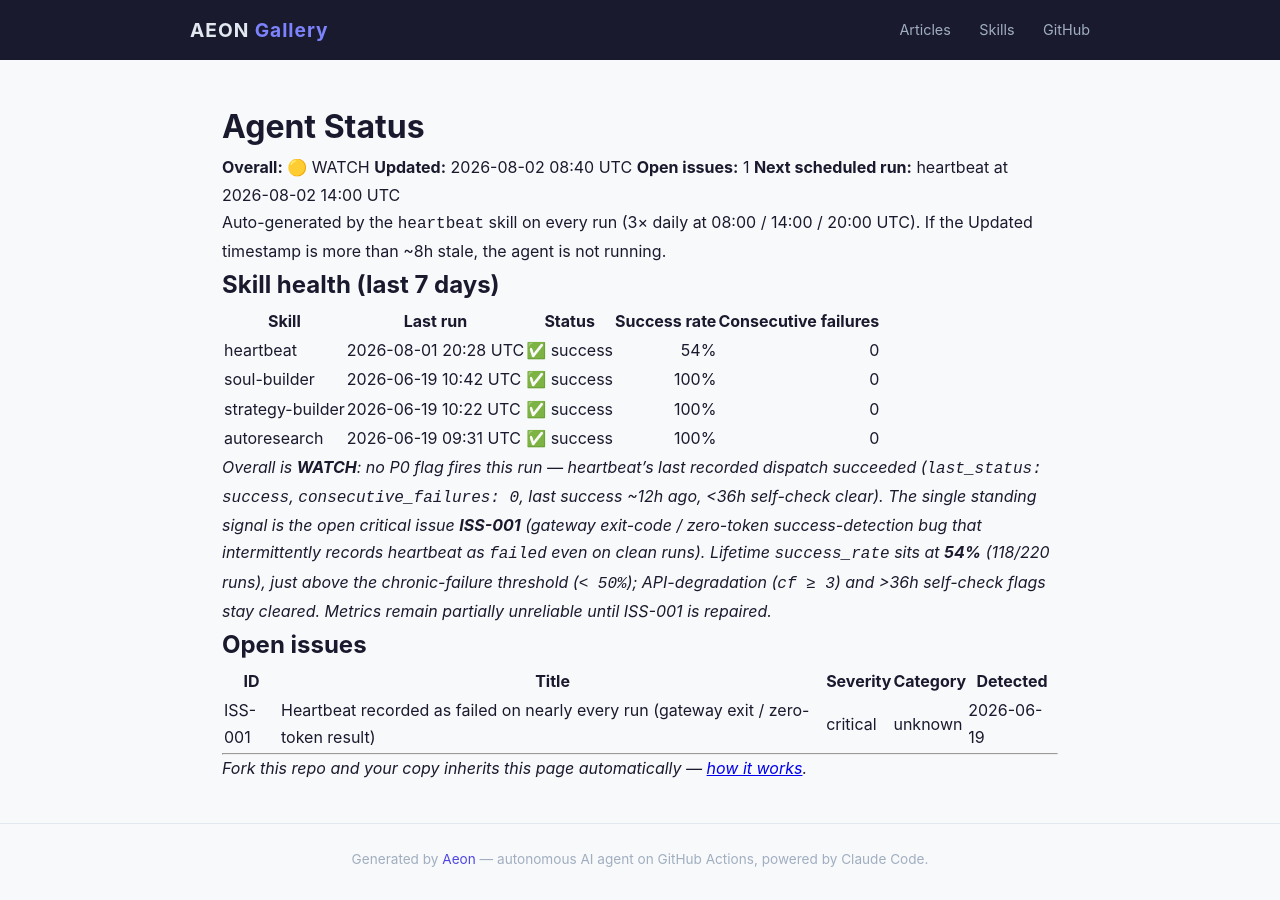
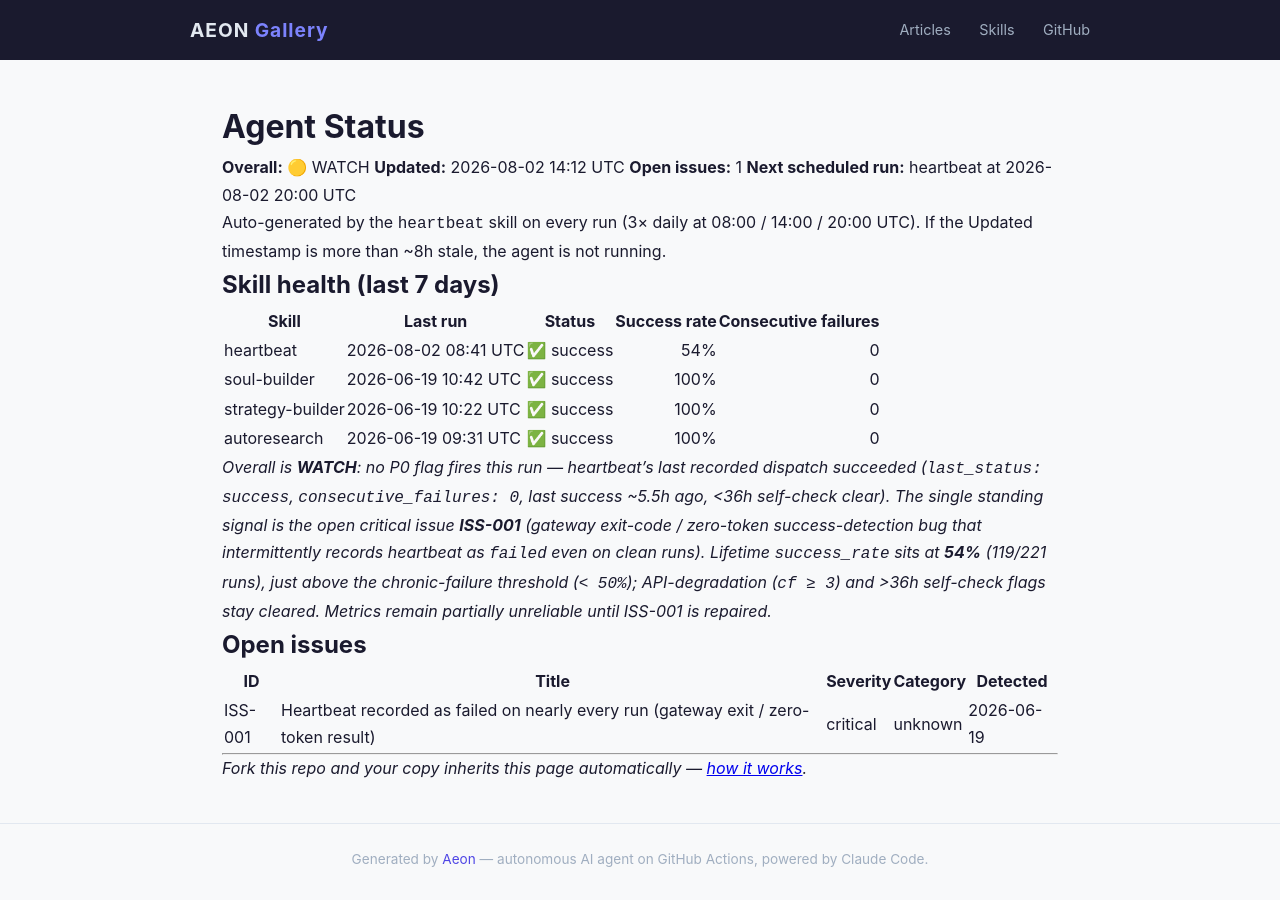
Before and after one commit to RickCrosschain/aeon, a Jekyll site: the page built from docs/status.md, in a window 1280 px wide. Built offline with Jekyll 4.4.1, drawn with Linux system fonts in a browser that asks for light colours.

Commit message:
chore(heartbeat): auto-commit 2026-08-02

```diff
--- a/docs/status.md
+++ b/docs/status.md
@@ -7,9 +7,9 @@
 # Agent Status
 
 **Overall:** 🟡 WATCH
-**Updated:** 2026-08-02 08:40 UTC
+**Updated:** 2026-08-02 14:12 UTC
 **Open issues:** 1
-**Next scheduled run:** heartbeat at 2026-08-02 14:00 UTC
+**Next scheduled run:** heartbeat at 2026-08-02 20:00 UTC
 
 Auto-generated by the `heartbeat` skill on every run (3× daily at 08:00 / 14:00 / 20:00 UTC). If the Updated timestamp is more than ~8h stale, the agent is not running.
 
@@ -17,12 +17,12 @@
 
 | Skill | Last run | Status | Success rate | Consecutive failures |
 |-------|----------|--------|-------------:|---------------------:|
-| heartbeat | 2026-08-01 20:28 UTC | ✅ success | 54% | 0 |
+| heartbeat | 2026-08-02 08:41 UTC | ✅ success | 54% | 0 |
 | soul-builder | 2026-06-19 10:42 UTC | ✅ success | 100% | 0 |
 | strategy-builder | 2026-06-19 10:22 UTC | ✅ success | 100% | 0 |
 | autoresearch | 2026-06-19 09:31 UTC | ✅ success | 100% | 0 |
 
-_Overall is **WATCH**: no P0 flag fires this run — heartbeat's last recorded dispatch succeeded (`last_status: success`, `consecutive_failures: 0`, last success ~12h ago, <36h self-check clear). The single standing signal is the open critical issue **ISS-001** (gateway exit-code / zero-token success-detection bug that intermittently records heartbeat as `failed` even on clean runs). Lifetime `success_rate` sits at **54%** (118/220 runs), just above the chronic-failure threshold (`< 50%`); API-degradation (`cf ≥ 3`) and >36h self-check flags stay cleared. Metrics remain partially unreliable until ISS-001 is repaired._
+_Overall is **WATCH**: no P0 flag fires this run — heartbeat's last recorded dispatch succeeded (`last_status: success`, `consecutive_failures: 0`, last success ~5.5h ago, <36h self-check clear). The single standing signal is the open critical issue **ISS-001** (gateway exit-code / zero-token success-detection bug that intermittently records heartbeat as `failed` even on clean runs). Lifetime `success_rate` sits at **54%** (119/221 runs), just above the chronic-failure threshold (`< 50%`); API-degradation (`cf ≥ 3`) and >36h self-check flags stay cleared. Metrics remain partially unreliable until ISS-001 is repaired._
 
 ## Open issues
 
--- a/memory/token-usage.csv
+++ b/memory/token-usage.csv
@@ -121,3 +121,4 @@
 2026-08-01,heartbeat,claude-opus-4-8,2100,6082,500223,40774
 2026-08-01,heartbeat,claude-opus-4-8,2239,7006,777711,60850
 2026-08-02,heartbeat,claude-opus-4-8,2102,4323,529127,57469
+2026-08-02,heartbeat,claude-opus-4-8,2100,6483,487501,59099
```
Also changed, not shown: memory/logs/2026-08-02.md (+15 -0 lines), .outputs/heartbeat.md.
